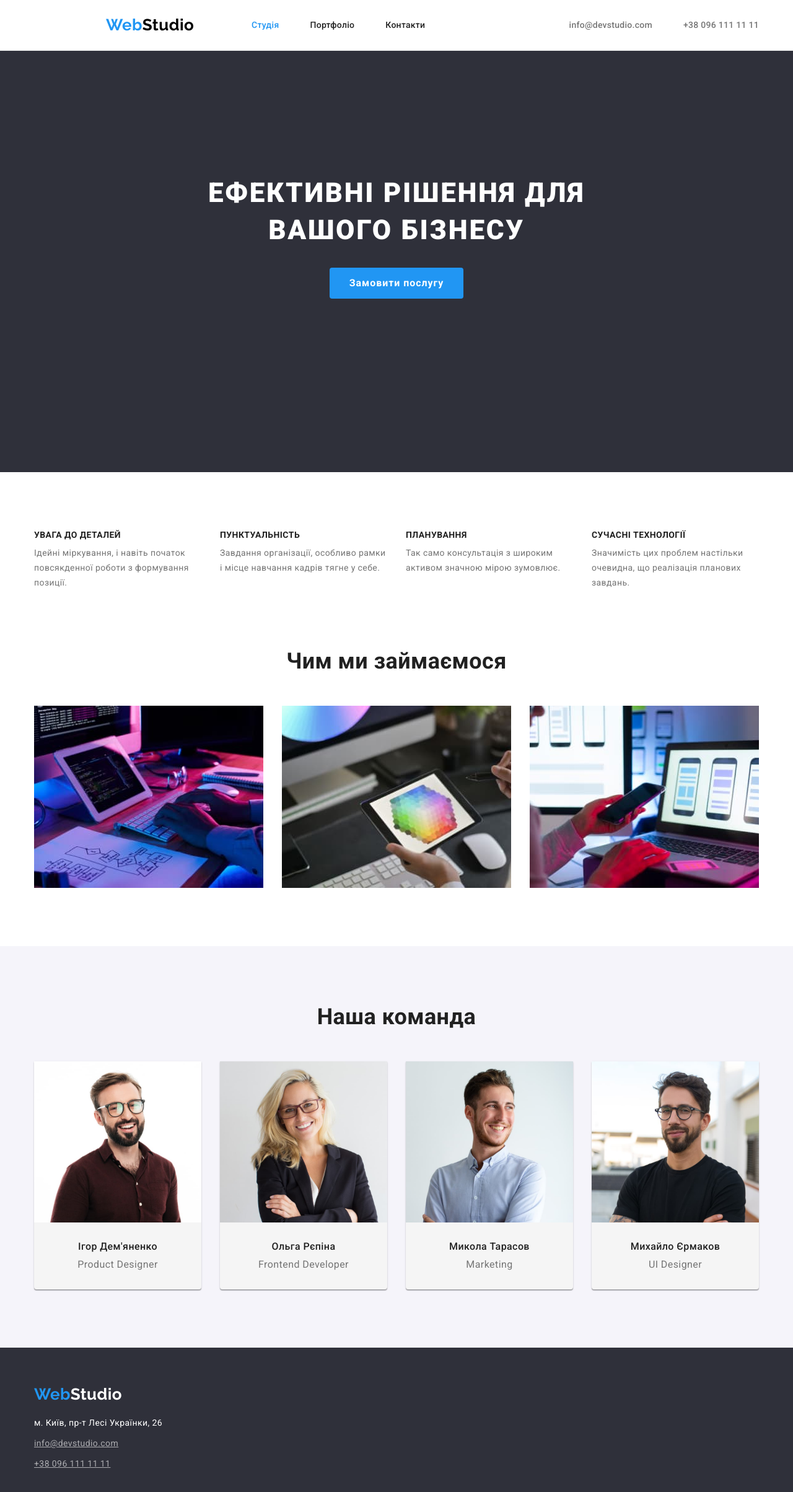
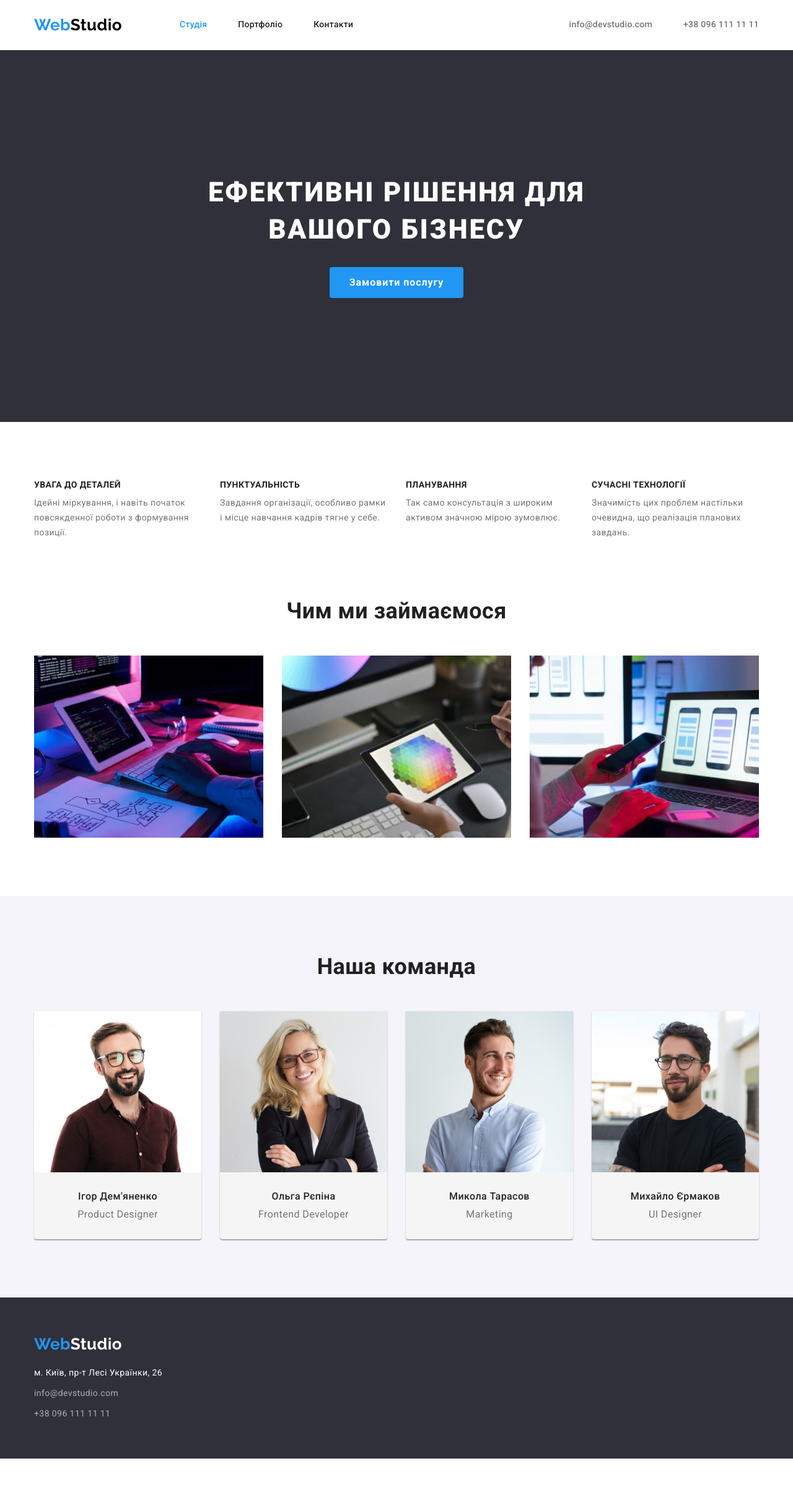
Before and after one commit to neoplanet-it/goit-markup-hw-03, a plain HTML site: page index.html in a window 1280 px wide. Shown: the whole page at 62% size. After the commit the page ends 2354 px from the top, so only its background shows below. Drawn offline with nearby package versions, Linux system fonts and the light colour scheme.

Commit message:
UPDATE 3 MISTAKE

```diff
--- a/css/styles.css
+++ b/css/styles.css
@@ -94,6 +94,7 @@ body {
 .contact {
   color: var(--grey-color);
   text-decoration: none;
+  display: block;
 }
 
 header {
@@ -102,8 +103,6 @@ header {
 
 .site-nav {
   display: flex;
-  padding-top: 32px;
-  padding-bottom: 32px;
   margin-left: 93px;
 }
 
@@ -114,11 +113,10 @@ header {
 .main-nav {
   display: flex;
   align-items: center;
-  margin-left: auto;
-  margin-right: auto;
 }
 
 .link-nav {
+  display: inline-block;
   padding-top: 32px;
   padding-bottom: 32px;
 }
@@ -137,7 +135,7 @@ header {
 .main-baner {
   background: var(--background-color);
   padding-top: 200px;
-  padding-bottom: 280px;
+  padding-bottom: 200px;
   text-align: center;
 }
 
@@ -316,6 +314,19 @@ address {
   margin-bottom: 9px;
 }
 
+.list .contact-link {
+  list-style: none;
+}
+
+li {
+  list-style: none;
+  text-decoration: none;
+}
+
+.contact-link:last-child {
+  margin-bottom: 0;
+}
+
 .contact2:hover,
 .contact2:focus {
   color: var(--link-color);
@@ -325,6 +336,7 @@ address {
   font-size: 14px;
   line-height: 1.71;
   color: var(--contactfooter-color);
+  text-decoration: none;
 }
 
 .address {
@@ -344,7 +356,7 @@ address {
 }
 
 .button {
-  font-weight: 700;
+  font-weight: 500;
   font-size: 16px;
   line-height: 1.62;
   letter-spacing: 0.03em;
@@ -400,7 +412,7 @@ address {
 
   gap: 30px;
   padding: 0;
-  padding-top: 34px;
+  margin-top: 50px;
 }
 
 .style-name {
```
